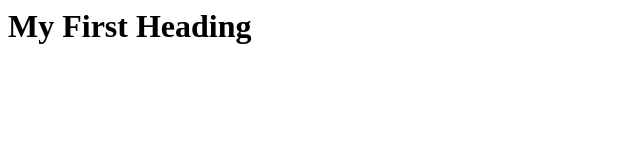
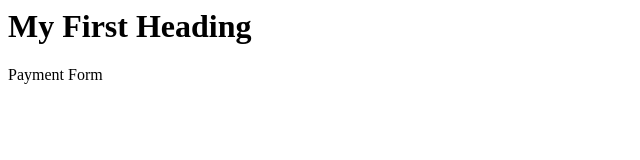
Before and after one commit to Aryangajera-Tech/DevOps-class, a plain HTML site: page index.html in a window 1280 px wide. Shown: the full height of the page, 0-640 px from the left. Drawn offline with Linux system fonts and the light colour scheme.

Commit message:
Added payment form

```diff
--- a/index.html
+++ b/index.html
@@ -1 +1,2 @@
 <html><body><h1>My First Heading</h1></body></html>
+<form>Payment Form</form>
```
